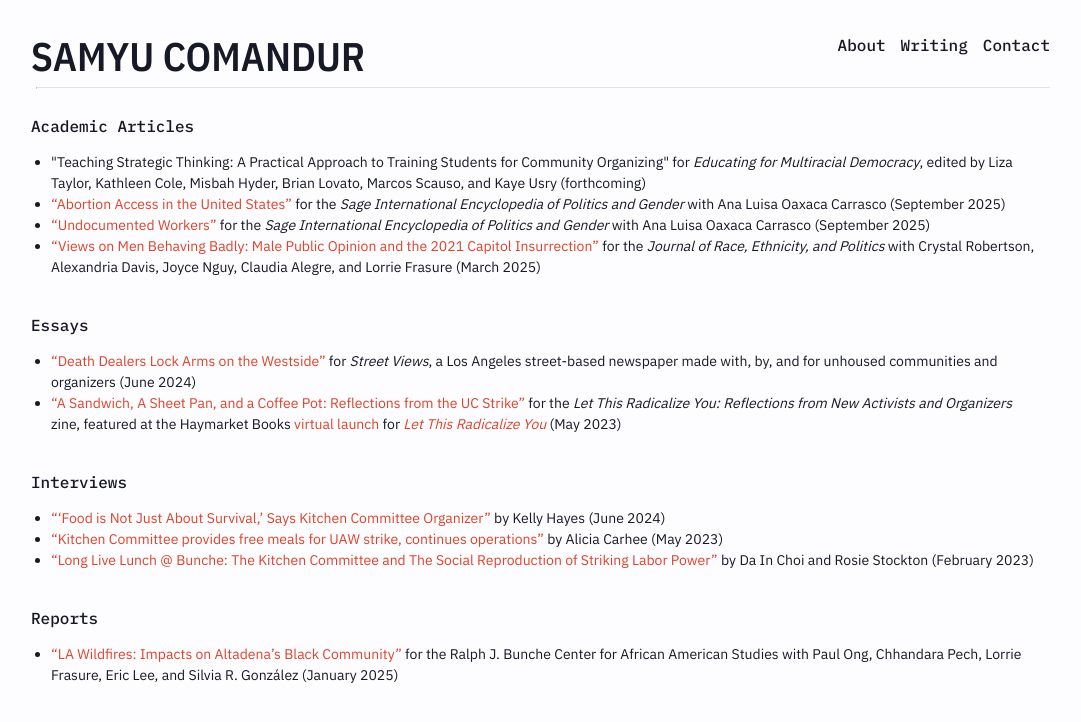
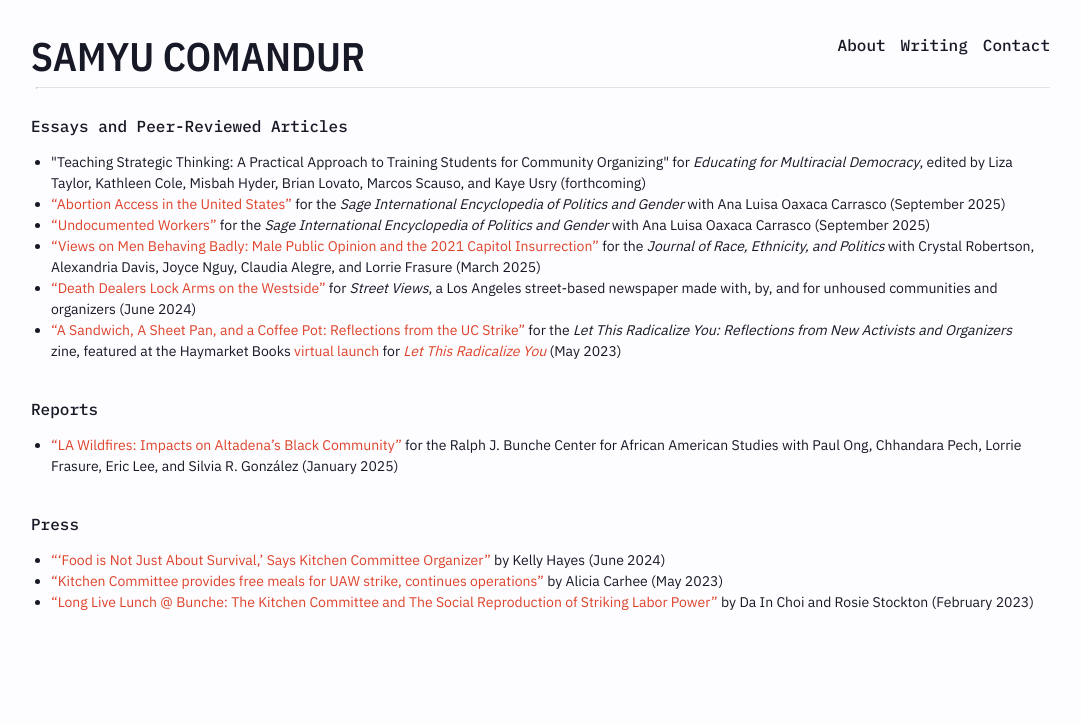
Before and after one commit to samyuc/samyuc.github.io, a Jekyll site: the page built from writing.html, in a window 1280 px wide. Shown: the top 722 px of the page, without its empty margins (97-1178 px from the left). Built offline with Jekyll 4.4.1, drawn with Linux system fonts in a browser that asks for light colours.

Commit message:
fixed links

```diff
--- a/index.html
+++ b/index.html
@@ -6,9 +6,9 @@ layout: default
   <div class="sidebar">
     <img src="/assets/samyu_headshot.jpg" alt="Image of Samyu Comandur"> </div>
   <div class="col">
-<section> Hi! I'm Samyu (she/her), a writer, organizer, and Political Science PhD Candidate.</section>
+<section> I'm Samyu (she/her), a writer, organizer, and Political Science PhD Candidate.</section>
 
-I primarily write about social movements, mutual aid, and reproductive justice. I specialize in Race, Ethnicity, and Politics and Quantitative Methods at the <a href="https://polisci.ucla.edu/person/samyu-comandur/">University of California, Los Angeles</a> (UCLA). I am also a proud alumna of the University of South Carolina's departments of <a href="https://sc.edu/study/colleges_schools/engineering_and_computing/departments/computer_science_and_engineering/index.php">Computer Science</a> and <a href=https://sc.edu/study/colleges_schools/artsandsciences/statistics/>Statistics</a>. I currently live in Queens, NY. <br><br>
+I write about social movements, labor organizing, mutual aid, and reproductive justice. I specialize in Race, Ethnicity, and Politics and Quantitative Methods at the <a href="https://polisci.ucla.edu/person/samyu-comandur/">University of California, Los Angeles</a> (UCLA). I am also a proud alumna of the University of South Carolina's departments of <a href="https://sc.edu/study/colleges_schools/engineering_and_computing/departments/computer_science_and_engineering/index.php">Computer Science</a> and <a href=https://sc.edu/study/colleges_schools/artsandsciences/statistics/>Statistics</a>. I currently live in Queens, NY. <br><br>
 <section>You may also know me from...</section>
 <ul><dl><dt>
 <dt><li>the <a href="https://www.rwjf.org/">Robert Wood Johnson Foundation</a>’s <a href="https://healthpolicyresearch-scholars.org/scholars/samyu-comandur/">Health Policy Research Scholars</a> program, led by the Johns Hopkins <a href="https://publichealth.jhu.edu/">Bloomberg School of Public Health</a>.</li>
@@ -16,7 +16,7 @@ I primarily write about social movements, mutual aid, and reproductive justice.
 <dt><li> <a href="https://www.instagram.com/kitchencommittee/">Kitchen Committee</a>, a food-based mutual aid collective that arose from the 2022 UC Academic Workers strike at UCLA.
 <dt><li>my work at UCLA, including
 <dd><li>research and project management for the <a href="https://cmpsurvey.org/"> Collaborative Multiracial Post-Election Survey</a> (CMPS).</li></dd>
-<dd><li>communications and planning for the 2024 and 2025 annual meetings of the <a href="https://wpsanet.org/meeting/">Western Political Science Association</a> in Vancouver, BC, and Seattle, WA, respectively.</li></dd>
+<dd><li>communications and planning for annual meetings of the <a href="https://wpsanet.org/">Western Political Science Association</a>.</li></dd>
 <dd><li>research, editorial assistance, and project management for the third edition of  <a href="https://us.sagepub.com/en-us/nam/uneven-roads/book275174"> <i>Uneven Roads: An Introduction to U.S. Racial and Ethnic Politics</i></a>.</li></dd>
 <dd><li>teaching for the UCLA <a href=https://polisci.ucla.edu/>Department of Political Science</a>, the UC-HBCU Initiative's <a href="https://newsroom.ucla.edu/releases/ucla-howard-university-program-in-race-ethnicity-politics">Sawyer Summer Institute</a>, and UCLA Academic Advancement Program’s <a href="https://www.aap.ucla.edu/programs/mcnair-research-scholars/"> McNair Summer Research Institute</a>.</li></dd>
 <dt><li><a href=https://www.britannica.com/place/South-Carolina>South Carolina</a>, a place I am proud to call home.</li></dd></dt></dl></ul>
--- a/writing.html
+++ b/writing.html
@@ -1,29 +1,24 @@
 ---
 layout: default
 ---
-<section>Academic Articles</section>
+<section>Essays and Peer-Reviewed Articles</section>
 <ul><dl>
 <dt><li> "Teaching Strategic Thinking: A Practical Approach to Training Students for
 Community Organizing" for <i>Educating for Multiracial Democracy</i>, edited by Liza Taylor, Kathleen Cole, Misbah Hyder, Brian Lovato, Marcos Scauso, and Kaye Usry (forthcoming)</li>
 <dt><li> <a href=https://us.sagepub.com/en-us/nam/the-sage-international-encyclopedia-of-politics-and-gender/book286827>“Abortion Access in the United States”</a> for the <i>Sage International Encyclopedia of Politics and Gender</i> with Ana Luisa Oaxaca Carrasco (September 2025)</li>
 <dt><li> <a href=https://us.sagepub.com/en-us/nam/the-sage-international-encyclopedia-of-politics-and-gender/book286827>“Undocumented Workers”</a> for the <i>Sage International Encyclopedia of Politics and Gender</i> with Ana Luisa Oaxaca Carrasco (September 2025)</li>
-<dt><li> <a href="https://www.cambridge.org/core/journals/journal-of-race-ethnicity-and-politics/article/abs/views-on-men-behaving-badly-male-public-opinion-and-the-2021-capitol-insurrection/1BCD3FECB9540D7ACF8E542AA7DFB451">“Views on Men Behaving Badly: Male Public Opinion and the 2021 Capitol Insurrection”</a> for the <i>Journal of Race, Ethnicity, and Politics</i> with Crystal Robertson, Alexandria Davis, Joyce Nguy, Claudia Alegre, and Lorrie Frasure (March 2025)</li></dd></dt></dl></ul>
-
-
-<br>
-<section>Essays</section>
-<ul><dl>
+<dt><li> <a href="https://www.cambridge.org/core/journals/journal-of-race-ethnicity-and-politics/article/abs/views-on-men-behaving-badly-male-public-opinion-and-the-2021-capitol-insurrection/1BCD3FECB9540D7ACF8E542AA7DFB451">“Views on Men Behaving Badly: Male Public Opinion and the 2021 Capitol Insurrection”</a> for the <i>Journal of Race, Ethnicity, and Politics</i> with Crystal Robertson, Alexandria Davis, Joyce Nguy, Claudia Alegre, and Lorrie Frasure (March 2025)</li>
 <dt><li><a href=https://streetviewsla.com/street-views-second-edition.pdf>“Death Dealers Lock Arms on the Westside” </a> for <i>Street Views</i>, a Los Angeles street-based newspaper made with, by, and for unhoused communities and organizers (June 2024)</li>
 <dt><li>  <a href=https://issuu.com/projectnia/docs/ltry-essayszine_mc-v2> “A Sandwich, A Sheet Pan, and a Coffee Pot: Reflections from the UC Strike”</a> for the <i>Let This Radicalize You: Reflections from New Activists and Organizers</i> zine, featured at the Haymarket Books <a href="https://www.youtube.com/watch?v=kSTMC0QhZbg&themeRefresh=1">virtual launch</a> for <i><a href=https://bookshop.org/p/books/let-this-radicalize-you-organizing-and-the-revolution-of-reciprocal-care-mariame-kaba/18307365>Let This Radicalize You</a></i> (May 2023)</li></dd></dt></dl></ul>
 
 <br>
-<section>Interviews</section>
+<section>Reports</section>
+<ul><dl>
+<dt><li> <a href=https://bunchecenter.ucla.edu/reports/la-wildfires-impacts-on-altadenas-black-community/">“LA Wildfires: Impacts on Altadena’s Black Community”</a> for the Ralph J. Bunche Center for African American Studies with Paul Ong, Chhandara Pech, Lorrie Frasure, Eric Lee, and Silvia R. González (January 2025)</li></dl></ul>
+
+<br>
+<section>Press</section>
 <ul><dl>
 <dt><li> <a href="https://organizingmythoughts.org/food-is-not-just-about-survival-says-kitchen-committee-organizer/">“‘Food is Not Just About Survival,’ Says Kitchen Committee Organizer”</a> by Kelly Hayes (June 2024)</li>
 <dt><li> <a href="https://dailybruin.com/2023/05/21/kitchen-committee-provides-free-meals-for-uaw-strikers">“Kitchen Committee provides free meals for UAW strike, continues operations”</a> by Alicia Carhee (May 2023)</li>
 <dt><li> <a href="https://csw.ucla.edu/2023/02/17/long-live-lunch-bunche-the-kitchen-committee-and-the-social-reproduction-of-striking-labor-power/">“Long Live Lunch @ Bunche: The Kitchen Committee and The Social Reproduction of Striking Labor Power”</a> by Da In Choi and Rosie Stockton (February 2023)</li></dl></ul>
-
-<br>
-<section>Reports</section>
-<ul><dl>
-<dt><li> <a href=https://bunchecenter.ucla.edu/wp-content/uploads/sites/112/2025/02/LA_Wildfire_Altadena_Black_Community_Report.pdf">“LA Wildfires: Impacts on Altadena’s Black Community”</a> for the Ralph J. Bunche Center for African American Studies with Paul Ong, Chhandara Pech, Lorrie Frasure, Eric Lee, and Silvia R. González (January 2025)</li></dl></ul>
```
Also changed, not shown: 1 other file.
